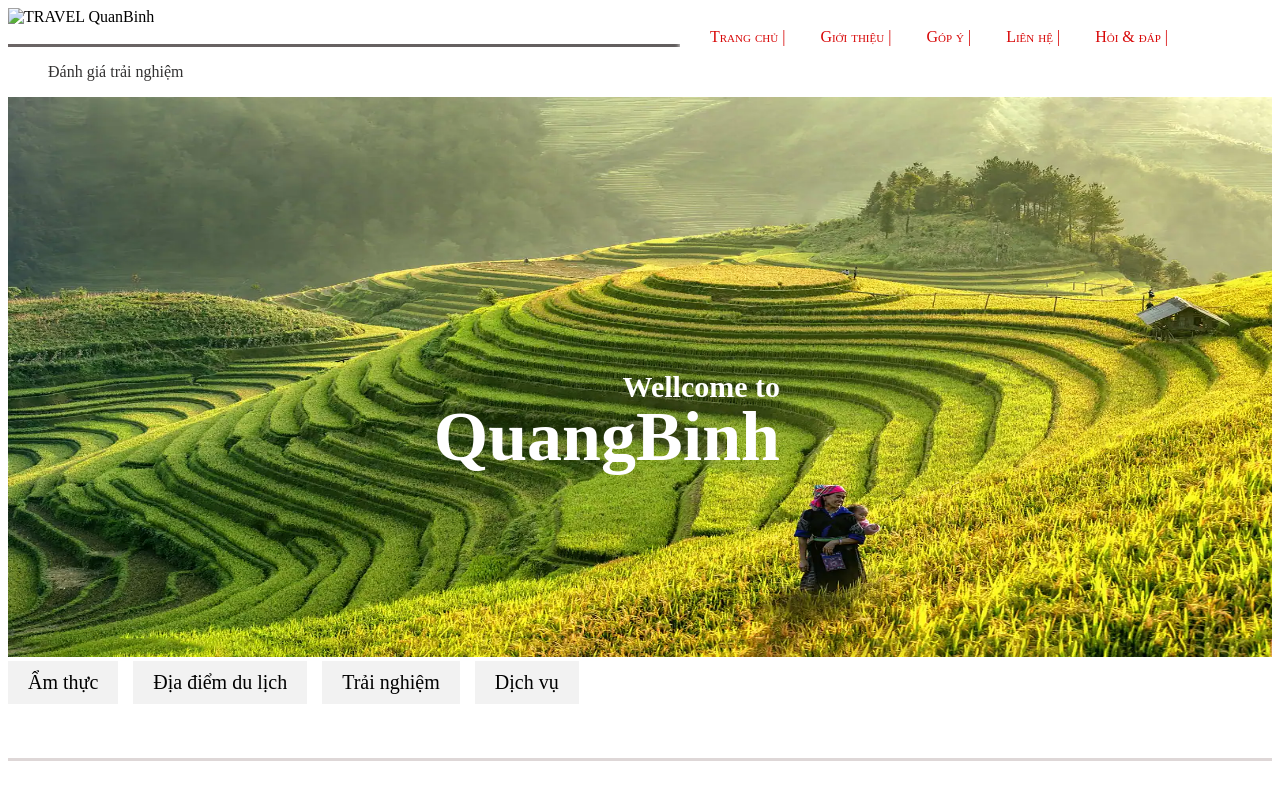
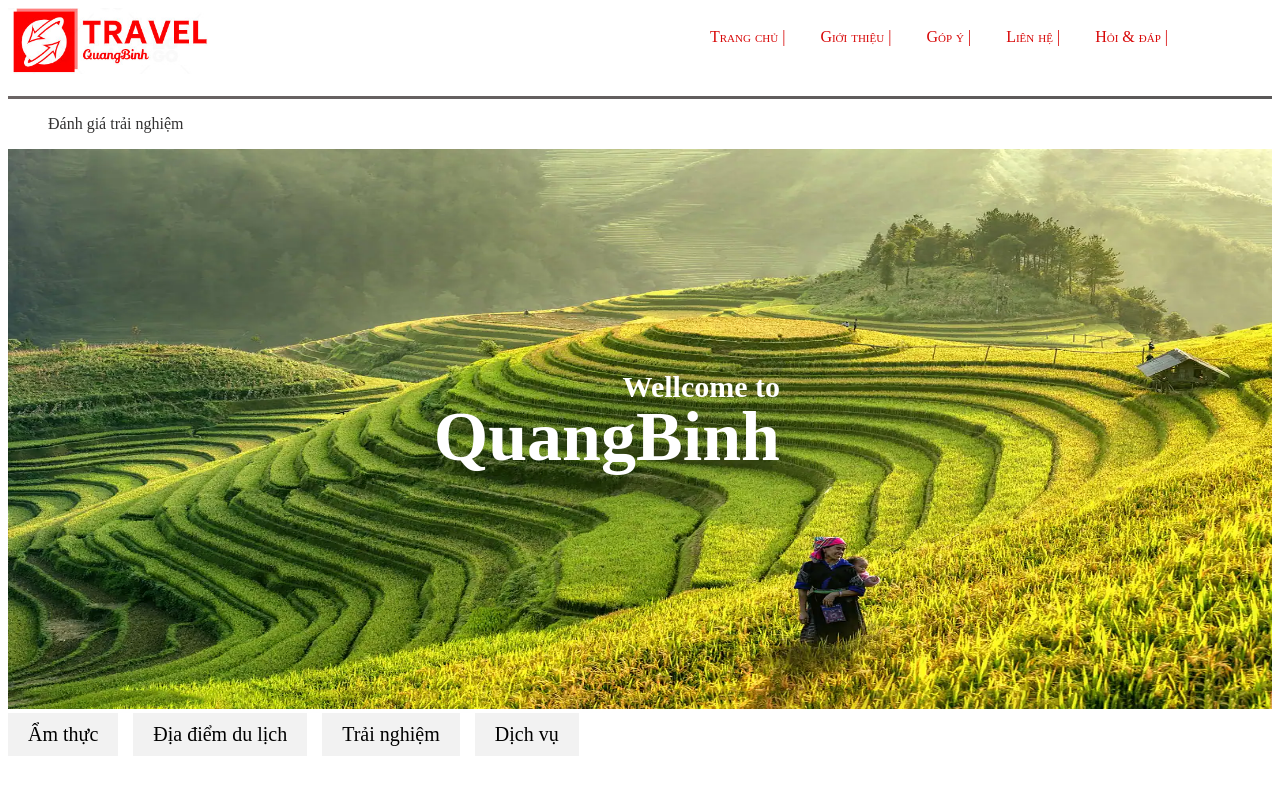
Before and after one commit to hoanghuuthanhps30777/popo, a plain HTML site: page index.html in a window 1280 px wide. Shown: the top 800 px of the page. Drawn offline with Linux system fonts and the light colour scheme.

Commit message:
upload soucre code

```diff
--- a/index.html
+++ b/index.html
@@ -13,7 +13,7 @@
 <body>
   <header>
     <div class="img">
-      <img src="z4094787554376_271bf59958eeb6366a156db4060c3fee.jpg" alt="TRAVEL QuanBinh" width="200">
+      <img src="./img/z4094787554376_271bf59958eeb6366a156db4060c3fee.jpg" alt="TRAVEL QuanBinh" width="200">
     </div>
 
   </header>
```
